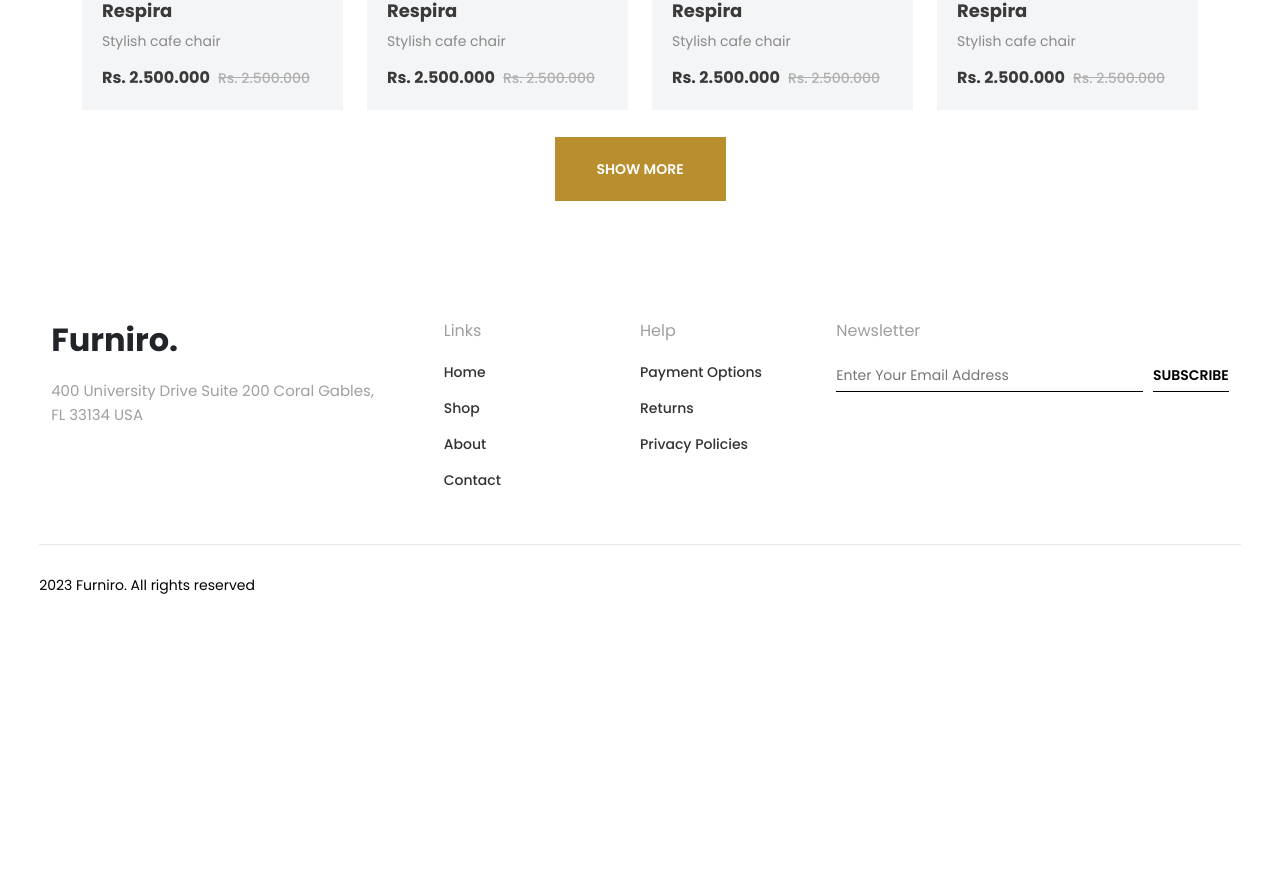
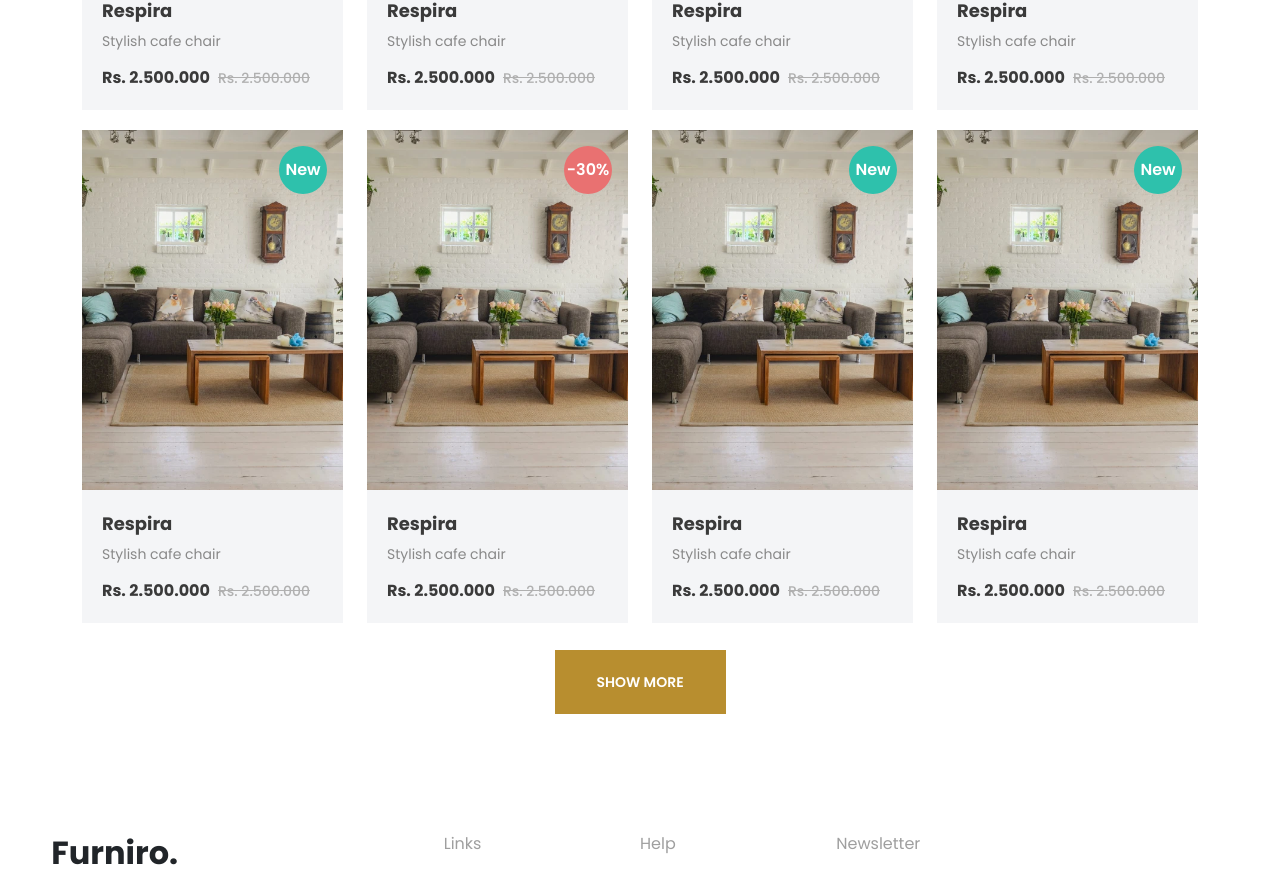
Before and after one commit to Meriyemm-design/furniro, a React (Vite) app: page /shop in a window 1280 px wide. Shown: the part 3011-3888 px from the top of the page. Before the commit the page ends 3637 px from the top, so only its background shows below. Built offline with nearby package versions, Linux system fonts and the light colour scheme.

Commit message:
new products added

```diff
--- a/src/Pages/Shop.tsx
+++ b/src/Pages/Shop.tsx
@@ -201,6 +201,42 @@ const Shop = () => {
       oldPrice: "Rs. 3.500.000",
       new: "New",
     },
+    {
+      id: 21,
+      img: img3,
+      title: "Respira",
+      desc: "Stylish cafe chair",
+      price: "Rs. 2.500.000",
+      oldPrice: "Rs. 3.500.000",
+      new: "New",
+    },
+    {
+      id: 22,
+      img: img3,
+      title: "Respira",
+      desc: "Stylish cafe chair",
+      price: "Rs. 2.500.000",
+      oldPrice: "Rs. 3.500.000",
+      discount: "-30%",
+    },
+    {
+      id: 23,
+      img: img3,
+      title: "Respira",
+      desc: "Stylish cafe chair",
+      price: "Rs. 2.500.000",
+      oldPrice: "Rs. 3.500.000",
+      new: "New",
+    },
+    {
+      id: 24,
+      img: img3,
+      title: "Respira",
+      desc: "Stylish cafe chair",
+      price: "Rs. 2.500.000",
+      oldPrice: "Rs. 3.500.000",
+      new: "New",
+    },
   ];
 
   return (
```
